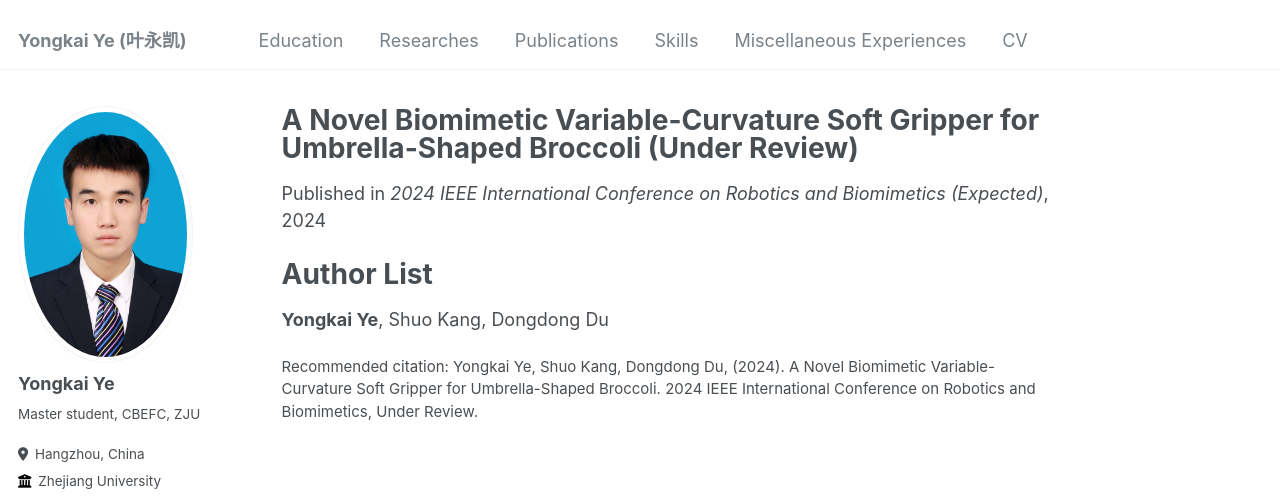
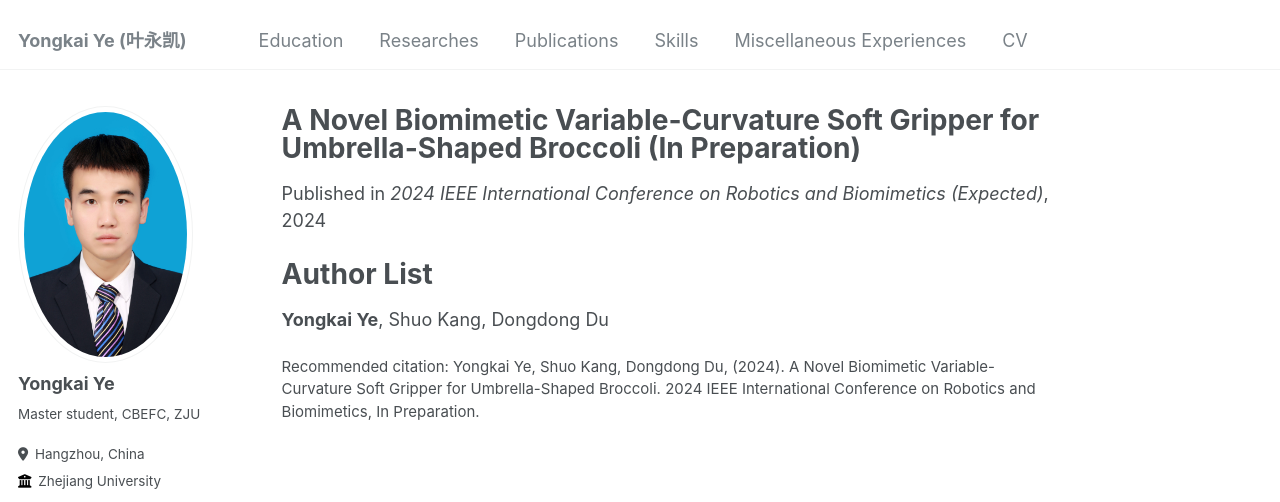
Before and after one commit to Yongkai-Ye/Yongkai-Ye.github.io, a Jekyll site: the page built from _publications/2024-xx-zju-paper-7.md, in a window 1280 px wide and 1125 px high. Shown: the top 502 px of the window. Built offline with Jekyll 4.4.1, drawn with Linux system fonts in a browser that asks for light colours; some web fonts are replaced.

Commit message:
Update 2024-xx-zju-paper-7.md

```diff
--- a/_publications/2024-xx-zju-paper-7.md
+++ b/_publications/2024-xx-zju-paper-7.md
@@ -1,12 +1,12 @@
 ---
-title: "A Novel Biomimetic Variable-Curvature Soft Gripper for Umbrella-Shaped Broccoli (Under Review)"
+title: "A Novel Biomimetic Variable-Curvature Soft Gripper for Umbrella-Shaped Broccoli (In Preparation)"
 collection: publications
 permalink: /publications/2024-xx-zju-paper-6
 excerpt: 'This work is about proposing the design, fabrication, modeling, and testing of a novel pneumatic variable-curvature soft gripper (VCSG) for umbrella-shaped broccoli that mainly comprised three soft variable-curvature fiber-reinforced bending actuators (VCFRBAs).'
 date: 2024-07-01
 venue: '2024 IEEE International Conference on Robotics and Biomimetics (Expected)'
 paperurl: ''
-citation: 'Yongkai Ye, Shuo Kang, Dongdong Du, (2024). A Novel Biomimetic Variable-Curvature Soft Gripper for Umbrella-Shaped Broccoli. 2024 IEEE International Conference on Robotics and Biomimetics, Under Review.'
+citation: 'Yongkai Ye, Shuo Kang, Dongdong Du, (2024). A Novel Biomimetic Variable-Curvature Soft Gripper for Umbrella-Shaped Broccoli. 2024 IEEE International Conference on Robotics and Biomimetics, In Preparation.'
 ---
 
 Author List
```
